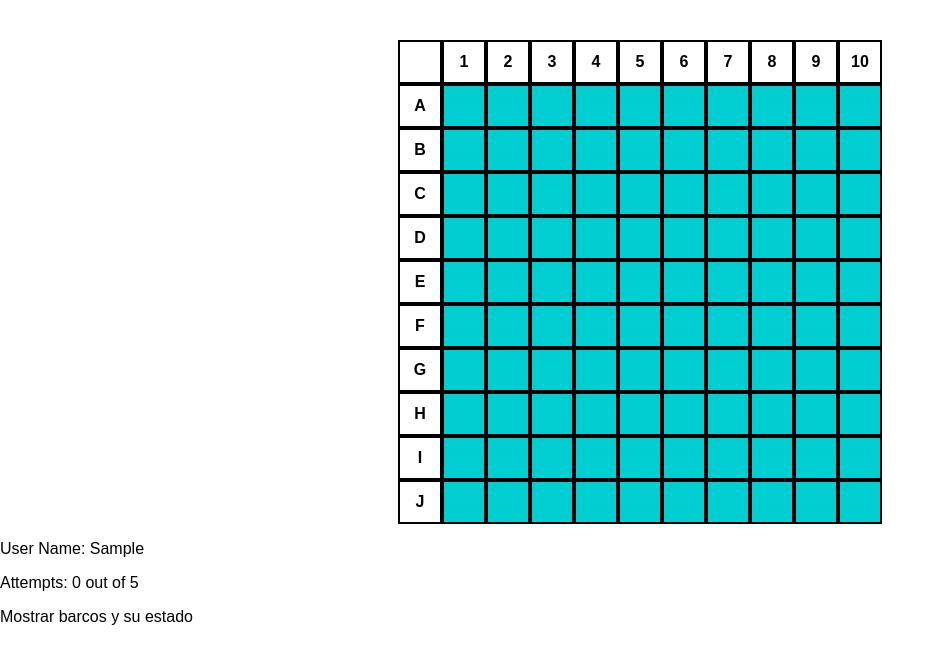
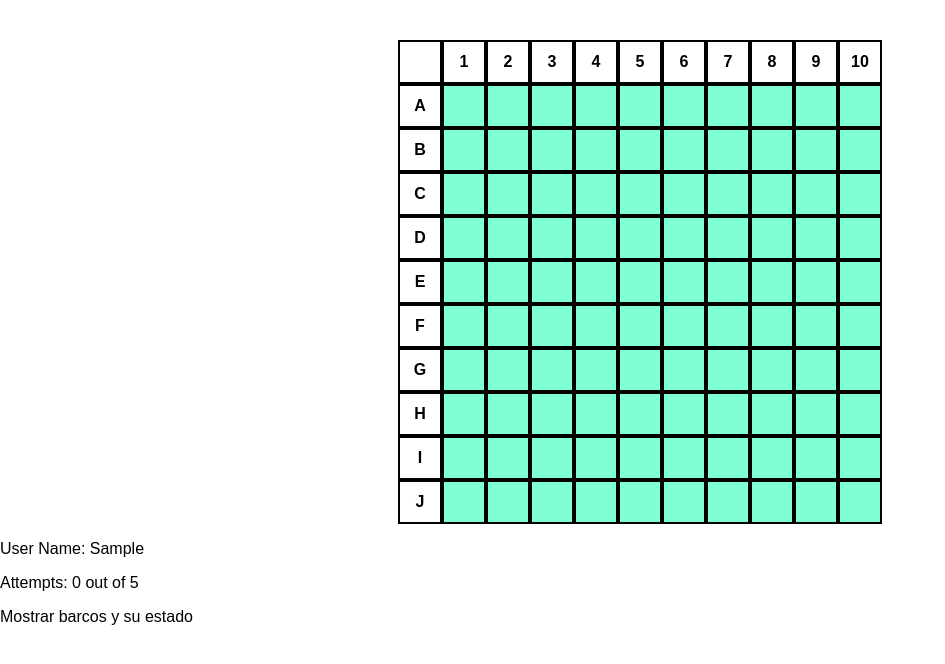
Before and after one commit to priera84/battleship, a React (Create React App) app: page / in a window 1280 px wide. Both pictures are taken after typing "Sample", "5" into the empty fields and a click on the input "Start game". Shown: the top 664 px of the page, without its empty margins (0-945 px from the left). Built offline with nearby package versions, Linux system fonts and the light colour scheme.

Commit message:
Components Refactoring

```diff
--- a/src/Components/Board.js
+++ b/src/Components/Board.js
@@ -1,22 +1,35 @@
 import React, { Component } from 'react';
 import { withRouter } from 'react-router';
+
+class BoardCell extends Component {
+    state = {
+        cellColor: 'aquamarine'
+    }
+
+    onClickCellHandler = (event) => {
+        //let id =  event.target.id;
+        let result = this.props.CheckPointClicked(this.props.Row, this.props.Column);
+       // console.log(result);
+        if (result === 'L') {
+            this.setState({cellColor :"black"});
+        } else if (result === 'W') {
+            this.setState({cellColor :"red"});
+        }
+      }
+
+      render() {
+          const style = {
+              backgroundColor: this.state.cellColor
+          }
+          return (<span className="cell" style={style} onClick={this.onClickCellHandler} ></span>);
+      }
+}
 
 
 class Board extends Component {
     constructor(props) {
         super(props);
         this.RowsCaption =  ['A','B','C','D','E','F','G','H','I','J'];
-    }
-
-    onClickCellHandler = (event) => {
-      let id =  event.target.id;
-      let result = this.props.GameEngine.checkPointClicked(Number(id.substr(1)), this.RowsCaption.findIndex(item => item === id.charAt(0)) + 1);
-      console.log(result);
-      if (result === 'L') {
-          document.getElementById(id).style.backgroundColor = "black";
-      }else if (result === 'W'){
-        document.getElementById(id).style.backgroundColor =  "red";
-      }
     }
 
     render() {
@@ -31,14 +44,14 @@ class Board extends Component {
             <span className="cellHeader" ></span>
             {
                 xItemsArray.map((x) => {
-                    return (<span className="cellHeader" >{x+1}</span>)
+                    return (<span key={x.toString()} className="cellHeader" >{x+1}</span>)
                 })}
                 {
                 yItemsArray.map((y) => {
-                return (<div>
-                            <span className="cellHeader">{this.RowsCaption[y]}</span>
+                return (<div key={y.toString()}>
+                            <span  className="cellHeader">{this.RowsCaption[y]}</span>
                             {xItemsArray.map((x) => {
-                                return (<span className="cell" onClick ={this.onClickCellHandler} id={this.RowsCaption[y]+(x+1)} ></span>)
+                                return (<BoardCell Row={y+1} Column={x+1} key={(x+y).toString()} CheckPointClicked={this.props.CheckPointClicked} />)
                             })
                             }
                         </div>)
--- a/src/Components/GameEngine.js
+++ b/src/Components/Game.js
@@ -1,3 +1,7 @@
+import React, { Component } from 'react';
+import Board from './Board';
+import StatusSnippet from './StatusSnippet';
+
 class Coordinate {
     constructor(x, y, touched) {
         this.x = x;
@@ -6,14 +10,7 @@ class Coordinate {
     }
 
     equals(testCoordinate) {
-         console.log('enter equals');
-        console.log(testCoordinate.x +','+ testCoordinate.y);
-        console.log(this.x +','+ this.y);
-
-        let Result = (testCoordinate.x === this.x && testCoordinate.y === this.y) ;
-         console.log(Result);
-        console.log('end equals');
-        return Result;
+        return  (testCoordinate.x === this.x && testCoordinate.y === this.y);
     }
 }
 
@@ -82,8 +79,9 @@ class Ship {
 
 
 class Ships {
-    constructor(setup){
-        this.setup = setup;
+    constructor(Rows, Columns){
+        this.rows = Rows;
+        this.columns = Columns;
         this.ships = [new Ship(4),
                       new Ship(3), new Ship(3),
                       new Ship(2), new Ship(2), new Ship(2),
@@ -91,14 +89,14 @@ class Ships {
     }
 
     checkOverlaps = (testCoordinates, testIndex) => {
-        console.log("start");
+        //console.log("start");
 
         for (let shipsIndex = 0; shipsIndex < this.ships.length; shipsIndex++) {
             if(shipsIndex != testIndex) {
                 for (let coordinatesIndex = 0; coordinatesIndex < this.ships[shipsIndex].Coordinates.length; coordinatesIndex++) {
                     for(let testIndex = 0; testIndex < testCoordinates.length; testIndex++){
                         if(this.ships[shipsIndex].Coordinates[coordinatesIndex].equals(testCoordinates[testIndex])) {
-                            console.log('true');
+                            //console.log('true');
                             return true;
                         }
                     }
@@ -106,7 +104,7 @@ class Ships {
             }
         }
 
-        console.log('false and finish');
+       // console.log('false and finish');
       return false;
     }
 
@@ -114,7 +112,7 @@ class Ships {
         this.ships.forEach((ship, index) => {
             let overlaps = false;
             do{
-                ship.generateCandidateCoordinates(this.setup.rows, this.setup.columns);
+                ship.generateCandidateCoordinates(this.rows, this.columns);
 
                 overlaps = this.checkOverlaps(ship.Coordinates, index);
 
@@ -128,21 +126,25 @@ class Ships {
     }
 }
 
-class GameEngine {
-    constructor(setup){
-        this.setup = setup;
-        this.setupShips = new Ships(setup);
+class Game extends Component {
+    state = {
+        attempts: 0
+    }
+    constructor(props){
+        super(props);
+        this.setupShips = new Ships(this.props.Rows, this.props.Columns);
         this.setupShips.setupShips();
         this.attempts = [];
-        this.onNewAttempt = setup.onNewAttempt;
     }
 
     get Attempts(){
         return this.attempts.length;
     }
 
-    onAttemptsIncreased(){
-        this.onNewAttempt();
+    increaseAttempts(){
+      this.setState((prevState) => {
+           return {attempts: prevState.attempts +1}
+       });
     }
 
     checkPointClicked = (row, column) => {
@@ -152,10 +154,11 @@ class GameEngine {
 
         if (!exists) {
             this.attempts.push({Row: row, Column: column});
+            this.increaseAttempts();
             let pointClicked = [];
             pointClicked.push(new Coordinate(row, column, true));
            // console.log(pointClicked);
-            let overlaps = this.setupShips.checkOverlaps( pointClicked);
+            let overlaps = this.setupShips.checkOverlaps(pointClicked);
 
             if(overlaps) {
                 return 'L'; //Land
@@ -166,6 +169,14 @@ class GameEngine {
             console.log('repited attempt');
         }
     }
+
+    render() {
+        return (
+            <div>
+                <Board Rows={this.props.Rows} Columns={this.props.Columns} CheckPointClicked={this.checkPointClicked} />
+                <StatusSnippet UserName={this.props.Name} MaximumAttempts={this.props.NumberOfAttemps} Attempts={this.state.attempts}/>
+            </div>);
+    }
 }
 
-export default GameEngine;
+export default Game;
--- a/src/Components/StatusSnippet.js
+++ b/src/Components/StatusSnippet.js
@@ -1,21 +1,11 @@
 import React, { Component } from 'react';
 
 class StatusSnippet extends Component {
-    constructor(props) {
-        super(props);
-        this.gameEngine = this.props.GameEngine;
-        this.state = {
-            Attempts: this.gameEngine.Attempts
-        }
-
-        this.gameEngine
-    }
-
     render() {
         return (
             <div>
                 <p>User Name: {this.props.UserName}</p>
-                <p>Attempts: {this.state.Attempts} out of {this.props.MaximumAttempts}</p>
+                <p>Attempts: {this.props.Attempts} out of {this.props.MaximumAttempts}</p>
                 <p>Mostrar barcos y su estado</p>
             </div>
         );
--- a/src/Containers/GameBoard/GameBoard.js
+++ b/src/Containers/GameBoard/GameBoard.js
@@ -1,28 +1,15 @@
 import React, { Component } from 'react';
-import Board from '../../Components/Board';
-import GameEngine from '../../Components/GameEngine';
-import StatusSnippet from '../../Components/StatusSnippet';
+import Game from '../../Components/Game';
+
 
 
 class GameBoard extends Component {
-
-    constructor(props) {
-        super(props);
-        this.setup = {
-            name: this.props.history.location.state.name,
-            numberOfAttemps: this.props.history.location.state.numberOfAttemps,
-            level: this.props.history.location.state.level,
-            rows: 10,
-            columns: 10
-        }
-        this.gameEngine = new GameEngine(this.setup);
-    }
     render() {
-        return (
-        <div>
-            <Board Rows={this.setup.rows} Columns={this.setup.columns} GameEngine={this.gameEngine} />
-            <StatusSnippet UserName={this.setup.name} MaximumAttempts={this.setup.numberOfAttemps} GameEngine={this.gameEngine}/>
-        </div>);
+       return <Game Name={this.props.history.location.state.name}
+                    NumberOfAttemps={this.props.history.location.state.numberOfAttemps}
+                    Level={this.props.history.location.state.level}
+                    Rows={10}
+                    Columns={10} />
     }
 }
 
```
Also changed, not shown: webpack.config.js (added).
